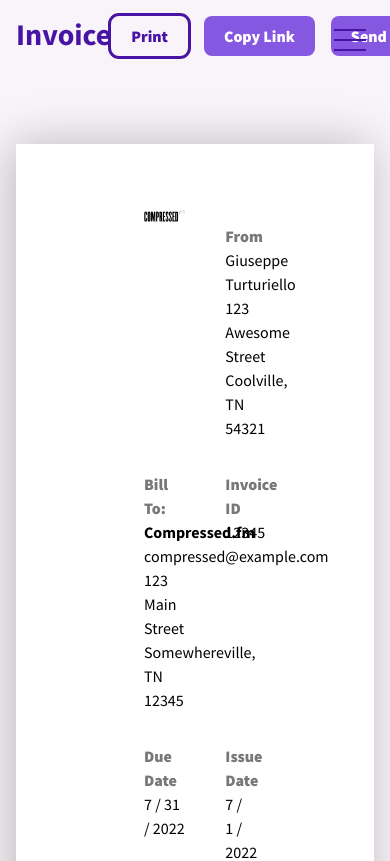
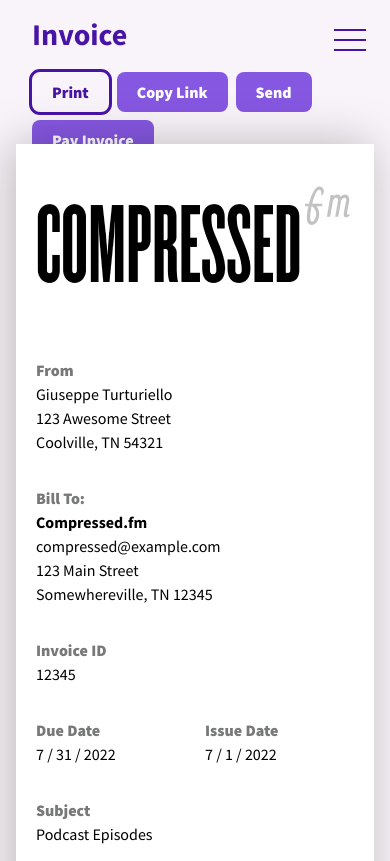
Before and after one commit to GT-Morphism/dollarholler, a SvelteKit app: page /invoices/1 in a window 390 px wide. Shown: the top 861 px of the page. Built offline with nearby package versions, Linux system fonts and the light colour scheme.

Commit message:
Make individual invoice page responsive

```diff
--- a/src/routes/(dashboard)/invoices/[id]/+layout@.svelte
+++ b/src/routes/(dashboard)/invoices/[id]/+layout@.svelte
@@ -19,7 +19,7 @@
 	}}
 />
 
-<div class="h-full min-h-screen w-screen bg-whisper pt-12 pb-32">
+<div class="h-full min-h-screen w-screen bg-whisper pt-16 pb-32">
 	<main class="mx-auto min-h-screen max-w-screen-lg">
 		<a href={previousPage ? previousPage : "/invoices"} class="fixed top-7 left-7 text-pastelPurple"
 			><ArrowLeftIcon /></a
--- a/src/routes/(dashboard)/invoices/[id]/+page.svelte
+++ b/src/routes/(dashboard)/invoices/[id]/+page.svelte
@@ -39,9 +39,11 @@
 	});
 </script>
 
-<div class="fixed z-0 mb-16 flex w-full max-w-screen-lg justify-between">
+<div
+	class="fixed z-0 mb-16 flex w-full max-w-screen-lg flex-col justify-between gap-y-5 px-4 md:flex-row lg:px-0"
+>
 	<h1 class="text-3xl font-bold text-daisyBush">Invoice</h1>
-	<div class="flex items-center gap-4">
+	<div class="flex flex-wrap items-center gap-2 sm:flex-nowrap sm:gap-4">
 		<Button label="Print" style="outline" isAnimated={false} on:click={printInvoice} />
 		<Button label={copyLinkLabel} on:click={copyLink} />
 		<Button label="Send" on:click={sendInvoice} />
@@ -50,9 +52,9 @@
 </div>
 
 <div
-	class="relative top-32 z-10 grid grid-cols-6 gap-x-5 gap-y-8 bg-white py-16 px-32 shadow-invoice"
+	class="relative top-32 z-10 grid grid-cols-6 gap-x-5 gap-y-8 bg-white py-8 px-5 shadow-invoice md:py-16 md:px-32"
 >
-	<div class="col-span-3">
+	<div class="col-span-6 sm:col-span-3">
 		<img
 			src="/images/logo.png"
 			srcset="/images/logo@2x.png 2x, /images/logo.png 1x"
@@ -60,7 +62,7 @@
 		/>
 	</div>
 
-	<div class="col-span-2 col-start-5 pt-4">
+	<div class="col-span-6 pt-4 sm:col-span-2 sm:col-start-5">
 		<div class="label">From</div>
 		{#if $settings && $settings.myName && $settings.street && $settings.city && $settings.state && $settings.zip}
 			<p>
@@ -78,7 +80,7 @@
 		{/if}
 	</div>
 
-	<div class="col-span-3">
+	<div class="col-span-6 sm:col-span-3">
 		<div class="label">Bill To:</div>
 		<p>
 			<strong>{data.client.name}</strong><br />
@@ -89,7 +91,7 @@
 		</p>
 	</div>
 
-	<div class="col-span-2 col-start-5">
+	<div class="col-span-6 sm:col-span-2 sm:col-start-5">
 		<div class="label">Invoice ID</div>
 		<p>{data.invoiceNumber}</p>
 	</div>
@@ -99,7 +101,7 @@
 		<p>{convertDate(data.dueDate)}</p>
 	</div>
 
-	<div class="col-span-2 col-start-5">
+	<div class="col-span-3 sm:col-span-2 sm:col-start-5">
 		<div class="label">Issue Date</div>
 		<p>{convertDate(data.issueDate)}</p>
 	</div>
```
